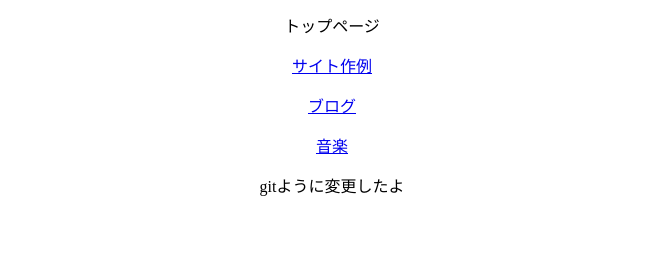
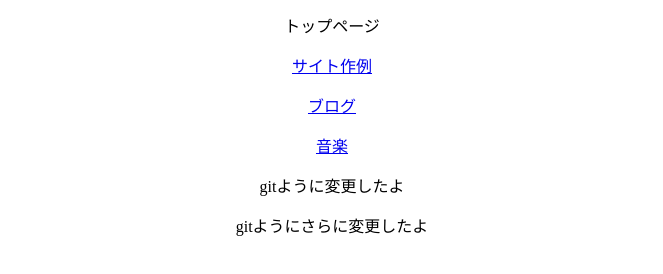
Before and after one commit to ericjonsan458/practice2, a plain HTML site: page index.html in a window 1280 px wide. Shown: the part 112-386 px from the top of the page, without its empty margins (308-971 px from the left). Drawn offline with Linux system fonts and the light colour scheme.

Commit message:
second modify

```diff
--- a/index.html
+++ b/index.html
@@ -17,6 +17,7 @@
   <p><a href="blog">ブログ</a></p>
   <p><a href="ongaku.html">音楽</a></p>
   <p>gitように変更したよ</p>
+  <p>gitようにさらに変更したよ</p>
 </div>
 <div class="footer">
   <p>copyright(c)2012-13 458m All Right Reserved</p>
```
